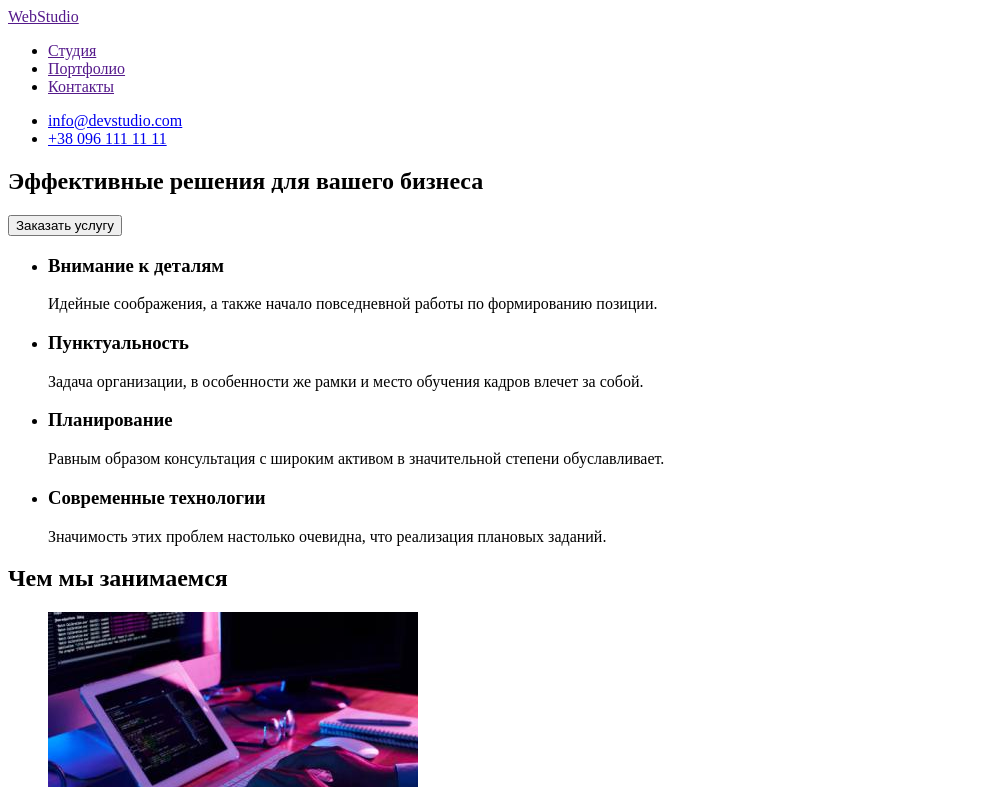
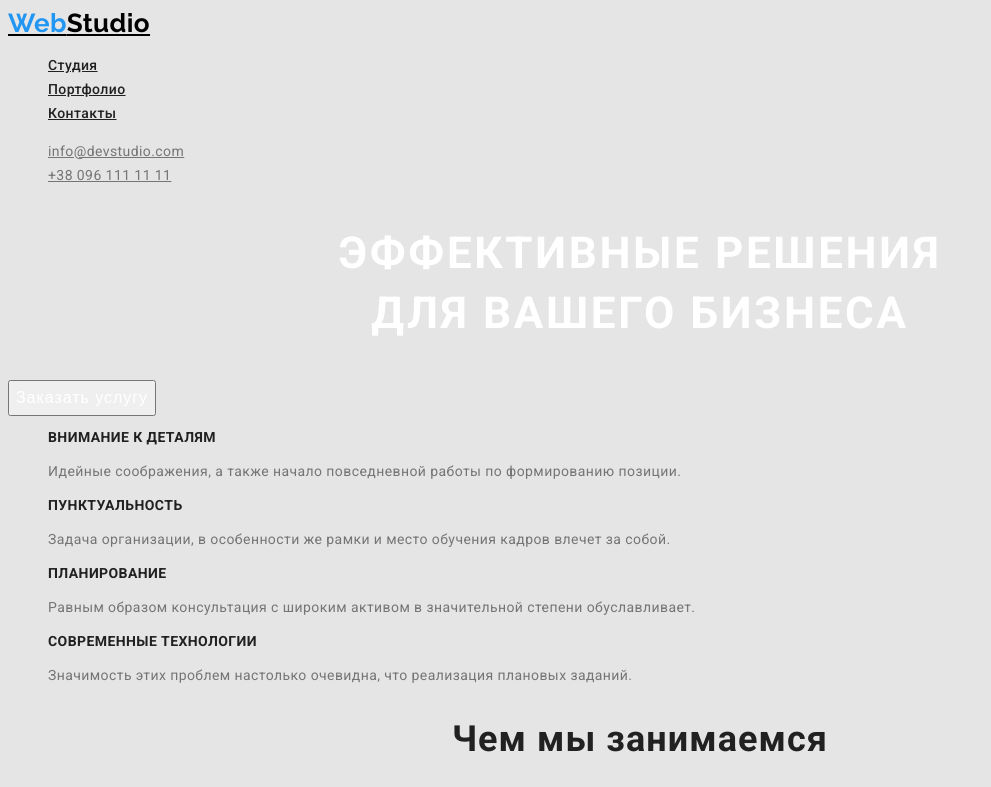
Before and after one commit to EgorSolomakhin/goit-markup-hw-02, a plain HTML site: page index.html in a window 1280 px wide. Shown: the top 787 px of the page, without its empty margins (0-991 px from the left). Drawn offline with Linux system fonts and the light colour scheme.

Commit message:
Создал папку и файл стилей с разметкой лавной страницы
Задал цвета и свойства тексту и ссылкам в стилях для главной страницы.

```diff
--- /dev/null
+++ b/css/styles.css
@@ -0,0 +1,151 @@
+/* основной цвет текста  #757575;*/
+/* вторичный цвет текста color: #212121; */
+/* цвет акцента color: #2196F3; */
+/* основной фон #E5E5E */
+/* цвет текста в футере color: #FFFFFF */
+
+
+
+
+
+
+body {
+    background: #E5E5E5;
+
+    font-family: roboto, sans-serif;
+    font-style: 400;
+    font-size: 14px;
+    line-height: 1.71;
+    letter-spacing: 0.03em;
+    color: #757575;
+}
+
+/* Хеддер */
+
+.logo {
+    font-family: Raleway;
+    font-style: 700;
+    font-size: 26px;
+    line-height: 1.19;
+    color: #000000;
+}
+
+.logo-web {
+    color: #2196F3;
+}
+
+.link-site-nav {
+    font-family: Roboto;
+    font-weight: 500;
+    font-size: 14px;
+    line-height: 1.14;
+    color: #212121;
+}
+
+.site-nav .link-site-nav:hover, :focus {
+    color: #2196F3;
+}
+.link-auth-nav {
+    font-family: Roboto;
+    font-style: 500;
+    font-size: 14px;
+    line-height: 1.14;
+    color: #757575;
+}
+
+.auth-nav .link-auth-nav:hover, :focus {
+    color: #2196F3;
+}
+
+/* Тема сайта */
+
+.title {
+    font-style: 900;
+    font-size: 44px;
+    line-height: 1.36;
+    text-align: center;
+    letter-spacing: 0.06em;
+    text-transform: uppercase;
+
+    color: #FFFFFF;
+}
+
+.title-button {
+    cursor: pointer;
+
+    font-style: 700;
+    font-size: 16px;
+    line-height: 1.88;
+    display: flex;
+    align-items: center;
+    text-align: center;
+    letter-spacing: 0.06em;
+    color: #FFFFFF;
+}
+
+/* Преимущества студии */
+
+.title-second-section {
+
+    font-style: 700;
+    font-size: 14px;
+    line-height: 1.14;
+    letter-spacing: 0.03em;
+    text-transform: uppercase;
+
+    color: #212121;
+}
+
+/* Чем мы занимаемся и Наша команда */
+
+.title-third-section {
+
+    font-style: 700;
+    font-size: 36px;
+    line-height: 1.17;
+    text-align: center;
+    letter-spacing: 0.03em;
+
+    color: #212121;
+}
+
+ /* Фото команды */
+
+ .title-photo {
+    font-style: 500;
+    font-size: 16px;
+    line-height: 1.19;
+    text-align: center;
+    letter-spacing: 0.03em;
+
+    color: #212121;
+
+  }
+
+  .profession {
+      text-align: center;
+  }
+
+  /* Футер */
+
+.logo-footer {
+    font-family: Raleway;
+    font-style: 700;
+    font-size: 26px;
+    line-height: 1.19;
+    color: #FFFFFF;
+}
+
+.logo-web {
+    color: #2196F3;
+}
+
+.address,
+.contact {
+    color: #FFFFFF;
+}
+
+.contact {
+
+    color: rgba(255, 255, 255, 0.6);
+}
--- a/index.html
+++ b/index.html
@@ -5,32 +5,38 @@
     <meta http-equiv="X-UA-Compatible" content="IE=edge">
     <meta name="viewport" content="width=device-width, initial-scale=1.0">
     <title>Document</title>
+    <link
+        href="https://fonts.googleapis.com/css2?family=Raleway:wght@700&family=Roboto:wght@400;500;700;900&display=swap"
+        rel="stylesheet">
+    <link rel="stylesheet" href="./css/styles.css" />
+
+
 </head>
 <body>
     <header>
 
         <nav>
 
-            <a href="" lang="en">WebStudio</a>
+            <a href="" lang="en" class="logo"> <span class="logo-web">Web</span>Studio</a>
 
-                <ul>
+                <ul class="site-nav" style="list-style: none">
                     <li>
-                        <a href="">Студия</a>
+                        <a href=""  class="link-site-nav">Студия</a>
                     </li>
                     <li>
-                        <a href="">Портфолио</a>
+                        <a href="./portfolio.html" class="link-site-nav">Портфолио</a>
                     </li>
                     <li>
-                        <a href="">Контакты</a>
+                        <a href="" class="link-site-nav">Контакты</a>
                     </li>
                 </ul>
         </nav>
-        <ul>
+        <ul class="auth-nav" style="list-style: none">
             <li>
-                <a href="mailto:info@devstudio.com">info@devstudio.com</a>
+                <a href="mailto:info@devstudio.com" class="link-auth-nav">info@devstudio.com</a>
             </li>
             <li>
-                <a href="tel:+380961111111">+38 096 111 11 11</a>
+                <a href="tel:+380961111111" class="link-auth-nav">+38 096 111 11 11</a>
             </li>
         </ul>
 
@@ -38,28 +44,28 @@
     <main>
         <!-- Тема сайта -->
         <section>
-            <h1> Эффективные решения для вашего бизнеса</h1>
-            <button type="button">Заказать услугу </button>
+            <h1 class="title"> Эффективные решения <br> для вашего бизнеса</h1>
+            <button type="button" class="title-button">Заказать услугу </button>
         </section>
 
         <!-- Преимущества студии -->
         <section>
             <!-- <h2> Преимущества студии</h2> -->
-            <ul>
-                <li>
-                    <h3>Внимание к деталям</h3>
+            <ul style="list-style: none;" >
+                <li >
+                    <h3 class="title-second-section" >Внимание к деталям</h3>
                     <p>Идейные соображения, а также начало повседневной работы по формированию позиции.</p>
                 </li>
                 <li>
-                    <h3>Пунктуальность</h3>
+                    <h3 class="title-second-section">Пунктуальность</h3>
                     <p>Задача организации, в особенности же рамки и место обучения кадров влечет за собой.</p>
                 </li>
                 <li>
-                    <h3>Планирование</h3>
+                    <h3 class="title-second-section">Планирование</h3>
                     <p>Равным образом консультация с широким активом в значительной степени обуславливает.</p>
                 </li>
                 <li>
-                    <h3>Современные технологии</h3>
+                    <h3 class="title-second-section">Современные технологии</h3>
                     <p>Значимость этих проблем настолько очевидна, что реализация плановых заданий.</p>
                 </li>
 
@@ -69,8 +75,8 @@
 
         <!-- Чем мы занимаемся -->
         <section>
-            <h2>Чем мы занимаемся</h2>
-            <ul>
+            <h2 class="title-third-section">Чем мы занимаемся</h2>
+            <ul style="list-style: none;">
                 <li>
                      <img src="./images/box1.jpg" alt="работа прораммиста за компьютерным столом " width="370" />
                 </li>
@@ -85,48 +91,48 @@
 
         <!-- Наша комада -->
         <section>
-            <h2>Наша команда</h2>
-            <ul>
+            <h2 class="title-third-section">Наша команда</h2>
+            <ul style="list-style: none;">
                 <li>
                     <img src="./images/product-designer.jpg" alt="фото бюста мужчины в очках с щетиной в бордовой рубашке"
                         width="270">
-                    <h3>Игорь Демьяненко</h3>
-                    <p>Product Designer</p>
+                    <h3 class="title-photo">Игорь Демьяненко</h3>
+                    <p class="profession">Product Designer</p>
                 </li>
                 <li>
                     <img src="./images/frontend-developer.jpg" alt="фото бюста девушки в очках, блондинка, в черном пиджаке"
                         width="270">
-                    <h3>Ольга Репина</h3>
-                    <p>Frontend Developer</p>
+                    <h3 class="title-photo">Ольга Репина</h3>
+                    <p class="profession">Frontend Developer</p>
                 </li>
                 <li>
                     <img src="./images/marketing.jpg" alt="фото бюста мужчины в голубой рубашке с легкой щетиной"
                         width="270">
-                    <h3>Николай Тарасов</h3>
-                    <p>Marketing</p>
+                    <h3 class="title-photo">Николай Тарасов</h3>
+                    <p class="profession">Marketing</p>
                 </li>
                 <li>
                     <img src="./images/ul-designer.jpg" alt="фото бюста мужчины в черной футболке в очках и cо щетиной"
                         width="270">
-                    <h3>Михаил Ермаков</h3>
-                    <p>UI Designer</p>
+                    <h3 class="title-photo">Михаил Ермаков</h3>
+                    <p class="profession">UI Designer</p>
                 </li>
             </ul>
         </section>
     </main>
     <!-- Футер -->
     <footer>
-        <a href="">WebStudio</a>
+        <a href="" class="logo-footer"> <span class="logo-web">Web</span>Studio</a>
         <address>
-            <ul>
+            <ul style="list-style: none;">
                 <li>
-                    <a href="">г. Киев, пр-т Леси Украинки, 26 </a>
+                    <a href="" class="address">г. Киев, пр-т Леси Украинки, 26 </a>
                 </li>
                 <li>
-                    <a href="mailto:info@devstudio.com">info@devstudio.com</a>
+                    <a href="mailto:info@devstudio.com" class="contact">info@devstudio.com</a>
                 </li>
                 <li>
-                    <a href="tel:+380961111111">+38 096 111 11 11</a>
+                    <a href="tel:+380961111111" class="contact">+38 096 111 11 11</a>
                 </li>
             </ul>
         </address>
```
Also changed, not shown: portfolio.html (+5 -1 lines).
